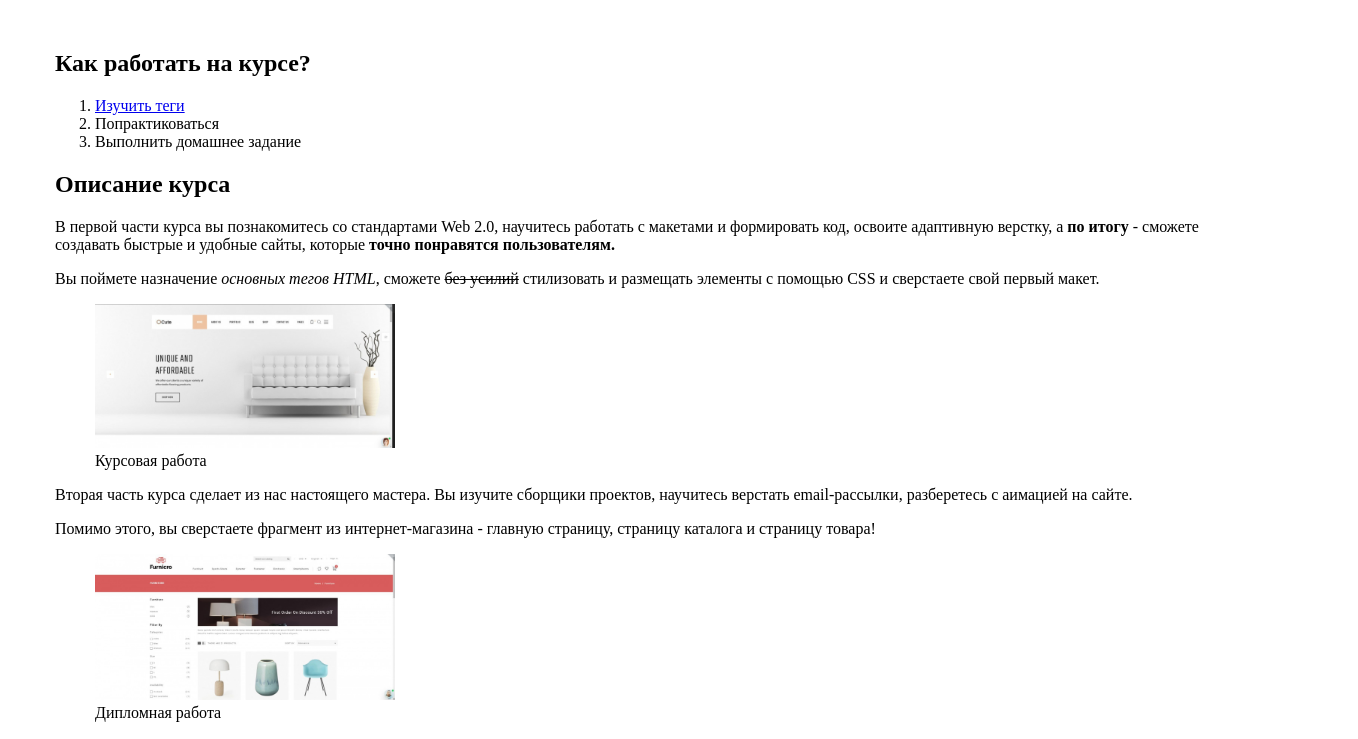
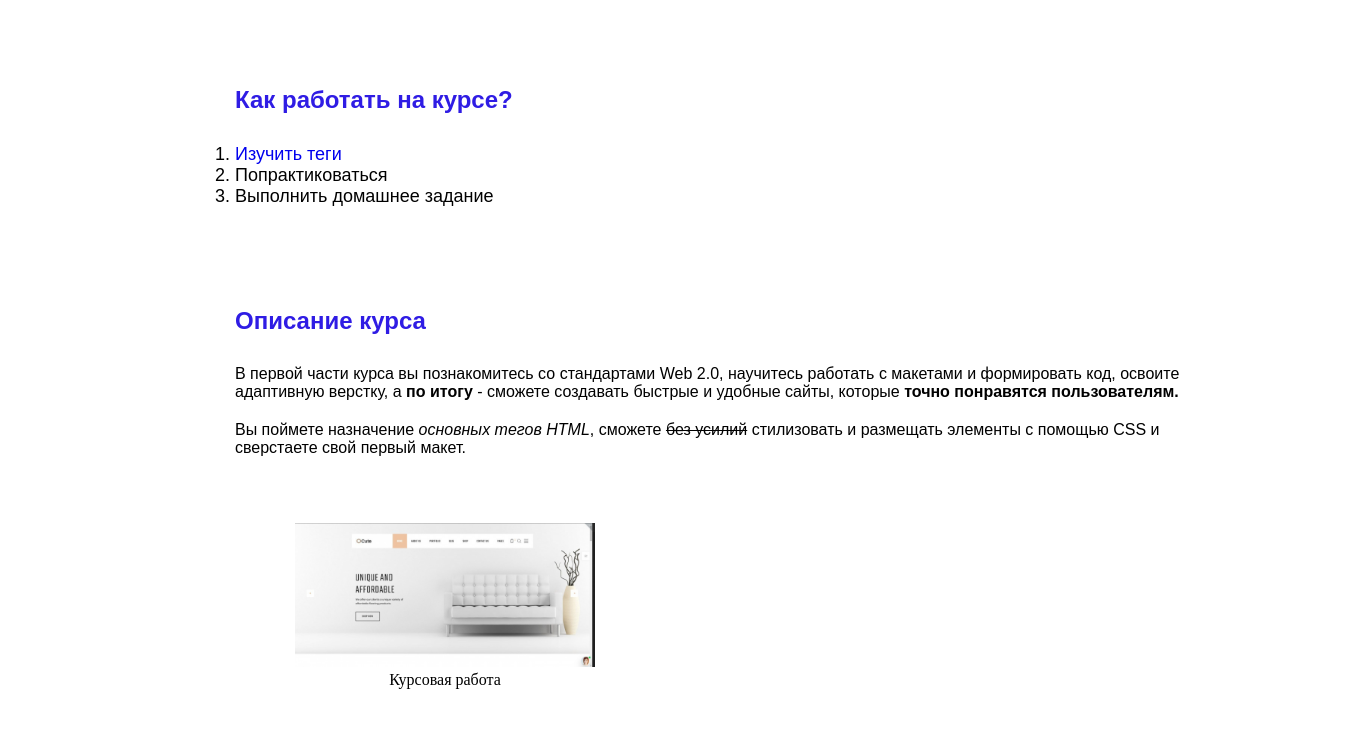
Before and after one commit to NinaBredova/skillbox-course, a plain HTML site: page program.html in a window 1280 px wide. Shown: the part 315-1054 px from the top of the page, 1358 px wide, since content can reach past the window. Drawn offline with Linux system fonts and the light colour scheme.

Commit message:
homework2

```diff
--- a/program.html
+++ b/program.html
@@ -6,6 +6,14 @@
   <meta name="viewport" content="width=device-width, initial-scale=1.0">
   <link rel="stylesheet" href="style.css">
   <title>Подробнее</title>
+  <style>
+    @font-face {
+     font-family: GraphikLCG;
+     src: url(/fonts/GraphikLCG-Medium.woff);
+     font-family: Gilroy-Regular;
+     src: url(/fonts/Gilroy-Regular.woff);
+    }
+   </style>
 </head>
 <body>
   <div class="course_info">
--- a/style.css
+++ b/style.css
@@ -1,4 +1,5 @@
 .table_tag {
+  margin-top: 100px;
   border: 3px solid #000;
   border-collapse: collapse;
 }
@@ -23,10 +24,12 @@
 }
 
 .main_content .title a {
+  padding-left: 150px;
   text-decoration: none;
   color: white;
   margin-bottom: 25px;
-  font-family: 'Graphik LCG', sans-serif;
+  font-family: 'GraphikLCG', sans-serif;
+  font-weight: medium;
 }
 
 .main_content .container {
@@ -41,7 +44,7 @@
   color: white;
   background-color: #2f1ce4;
   border: 3px solid #2f1ce4;
-  font-family: 'Graphik LCG', sans-serif;
+  font-family: 'GraphikLCG', sans-serif;
 }
 
 .main_content .sub_title2 a{
@@ -50,7 +53,7 @@
   padding: 20px;
   color: white;
   border: 3px solid white;
-  font-family: 'Graphik LCG', sans-serif;
+  font-family: 'GraphikLCG', sans-serif;
 }
 
 .course_info .container {
@@ -61,7 +64,7 @@
 }
 
 .course_info .back_up {
-  width: 1350px;
+  width: 1170px;
   margin: 0 auto;
 }
 
@@ -79,7 +82,45 @@
 .course_info .container .title {
   padding-left: 100px;
   margin-top: 100px;
-  font-family: 'GarlicLCG', sans-serif;
+  font-family: 'GraphikLCG', sans-serif;
   font-size: 48px;
   color: #222020;
 }
+
+.course_info h2 {
+  padding-left: 180px;
+  font: 38px;
+  color: #2f1ce4;
+  margin-top: 100px;
+  margin-bottom: 30px;
+  font-family: 'GraphikLCG', sans-serif;
+
+}
+
+.course_info .container ol, ul {
+  padding-left: 180px;
+  font-size: 18px;
+  font-family: 'GraphikLCG', sans-serif;
+}
+
+.course_info .container a {
+  text-decoration: none;
+}
+
+.course_info p {
+  padding-left: 180px;
+  margin-top: 20px;
+  font-family: 'GraphikLCG', sans-serif;
+
+}
+
+.course_info figure {
+  padding-left: 200px;
+  display: inline-block;
+  margin-top: 50px;
+  margin-bottom: 50px;
+}
+
+.course_info figcaption {
+  text-align: center;
+}
```
Also changed, not shown: index.html (+6 -0 lines). Lines whose indentation alone changed are shown as unchanged.
